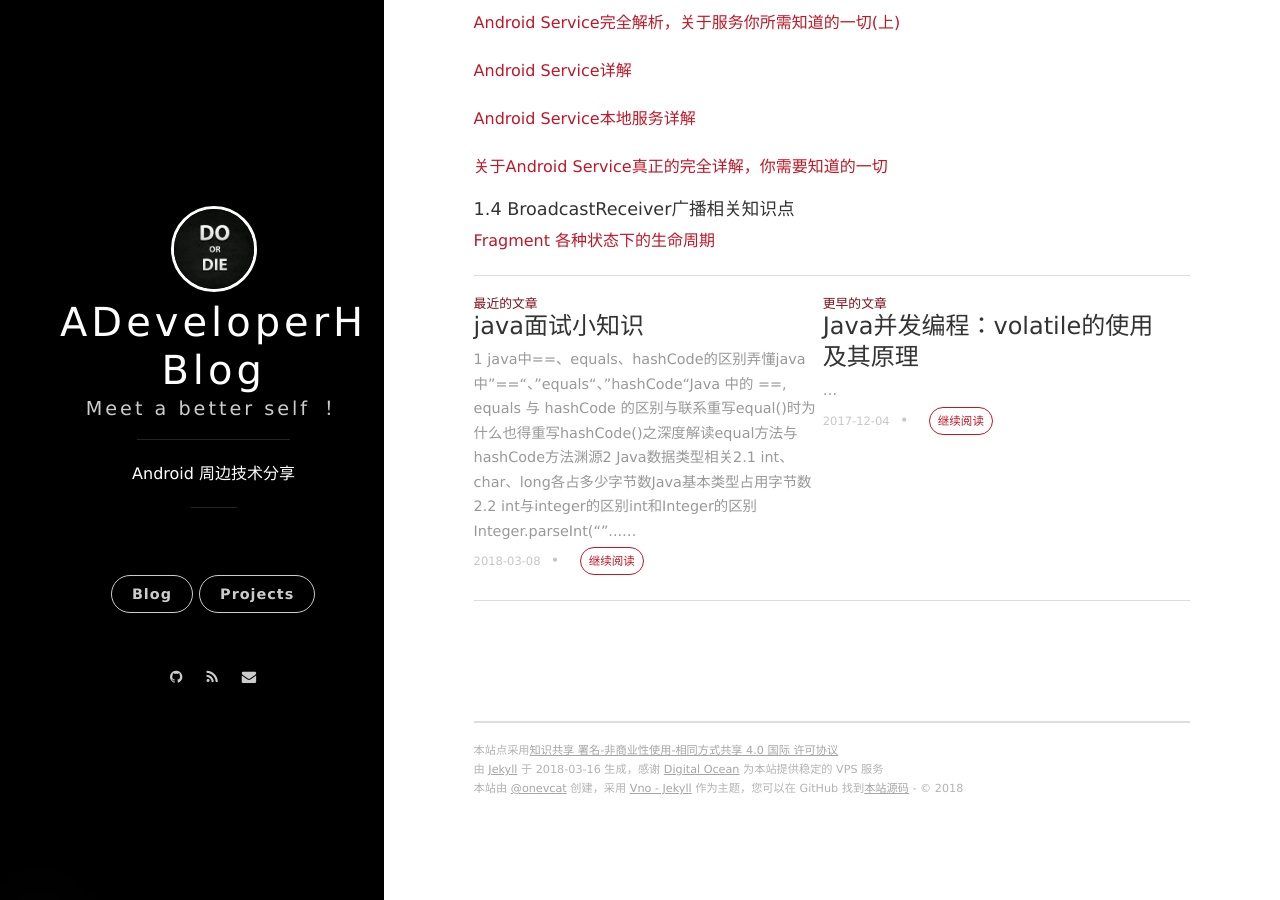
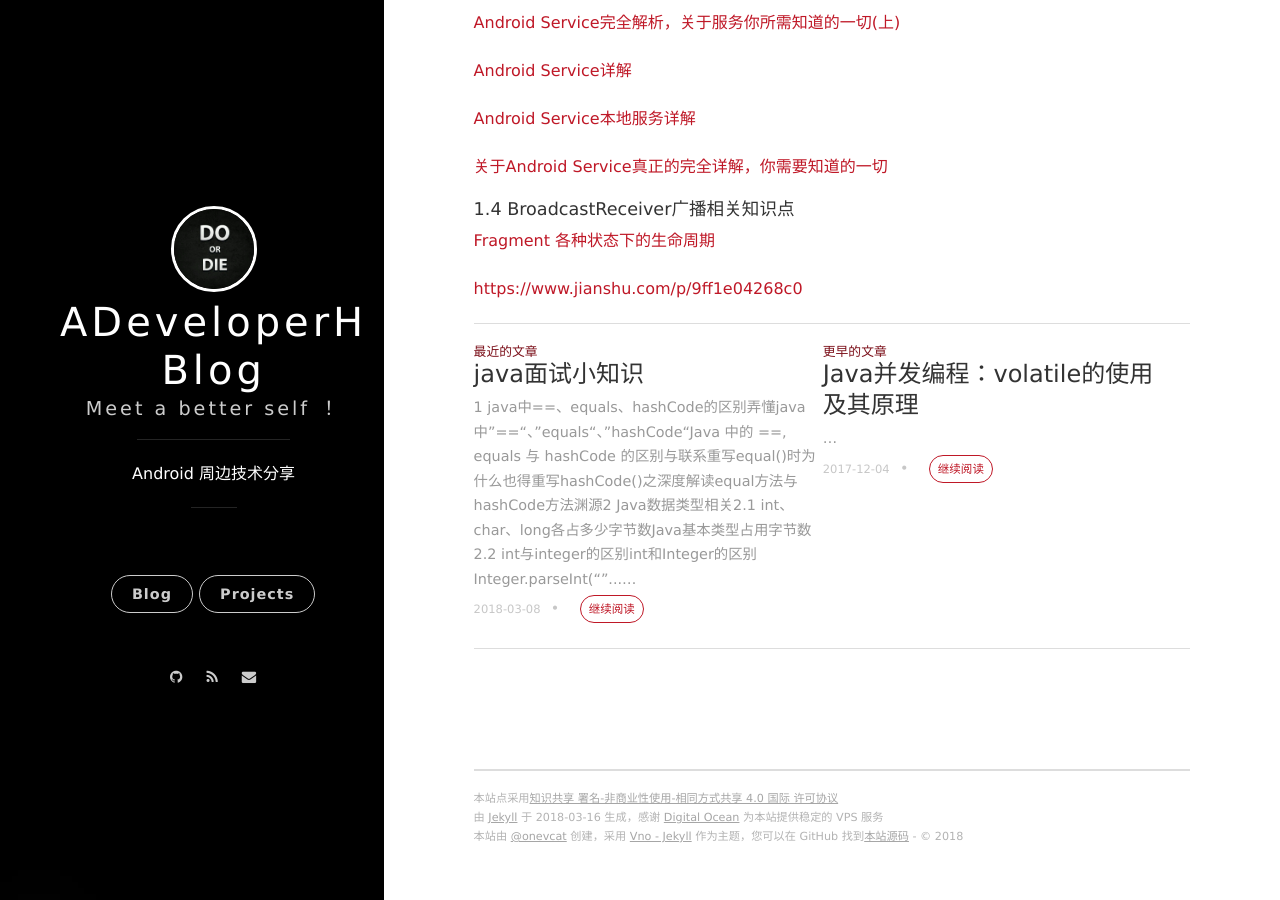
Before and after one commit to ADeveloperH/ADeveloperH.github.io, a Jekyll site: the page built from _posts/2018-03-08-interviewknowledge_android.md, in a window 1280 px wide and 900 px high, scrolled down 1167 px. Built offline with Jekyll 4.4.1, drawn with Linux system fonts in a browser that asks for light colours; nearby versions of some CDN libraries; comment, search, counter and statistics services are not loaded; some of the changed lines change nothing that is shown.

Commit message:
测试提交

```diff
--- a/_posts/2018-03-08-interviewknowledge_android.md
+++ b/_posts/2018-03-08-interviewknowledge_android.md
@@ -55,8 +55,11 @@ categories: 面试知识
 
 [Android Service本地服务详解]("https://www.jianshu.com/p/9ff1e04268c0")
 
-[关于Android Service真正的完全详解，你需要知道的一切](http://blog.csdn.net/javazejian/article/details/52709857")
+[关于Android Service真正的完全详解，你需要知道的一切]("http://blog.csdn.net/javazejian/article/details/52709857")
 
 #### 1.4 BroadcastReceiver广播相关知识点  ####
 
 [Fragment 各种状态下的生命周期]("https://github.com/MaYunFei/FragmentLifeCycleDemo")
+
+
+[https://www.jianshu.com/p/9ff1e04268c0](https://www.jianshu.com/p/9ff1e04268c0 "测试")
```
